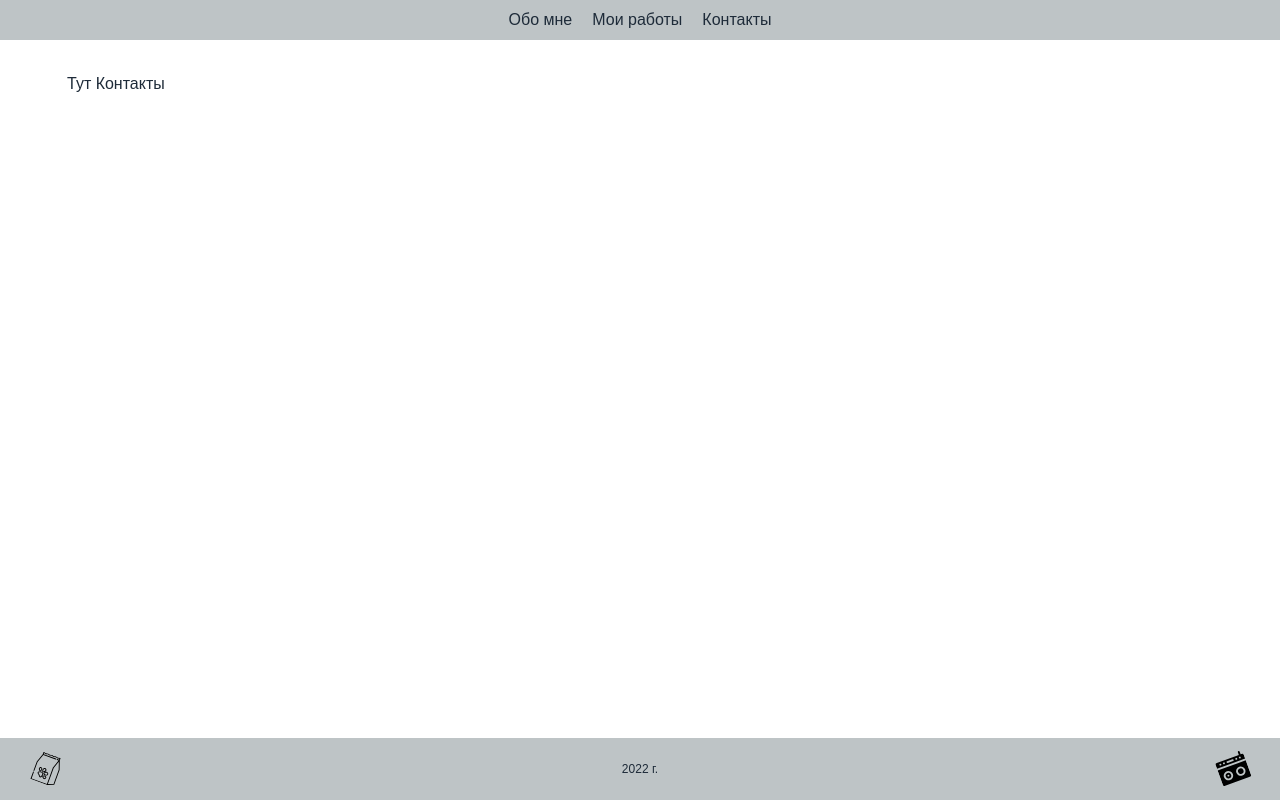
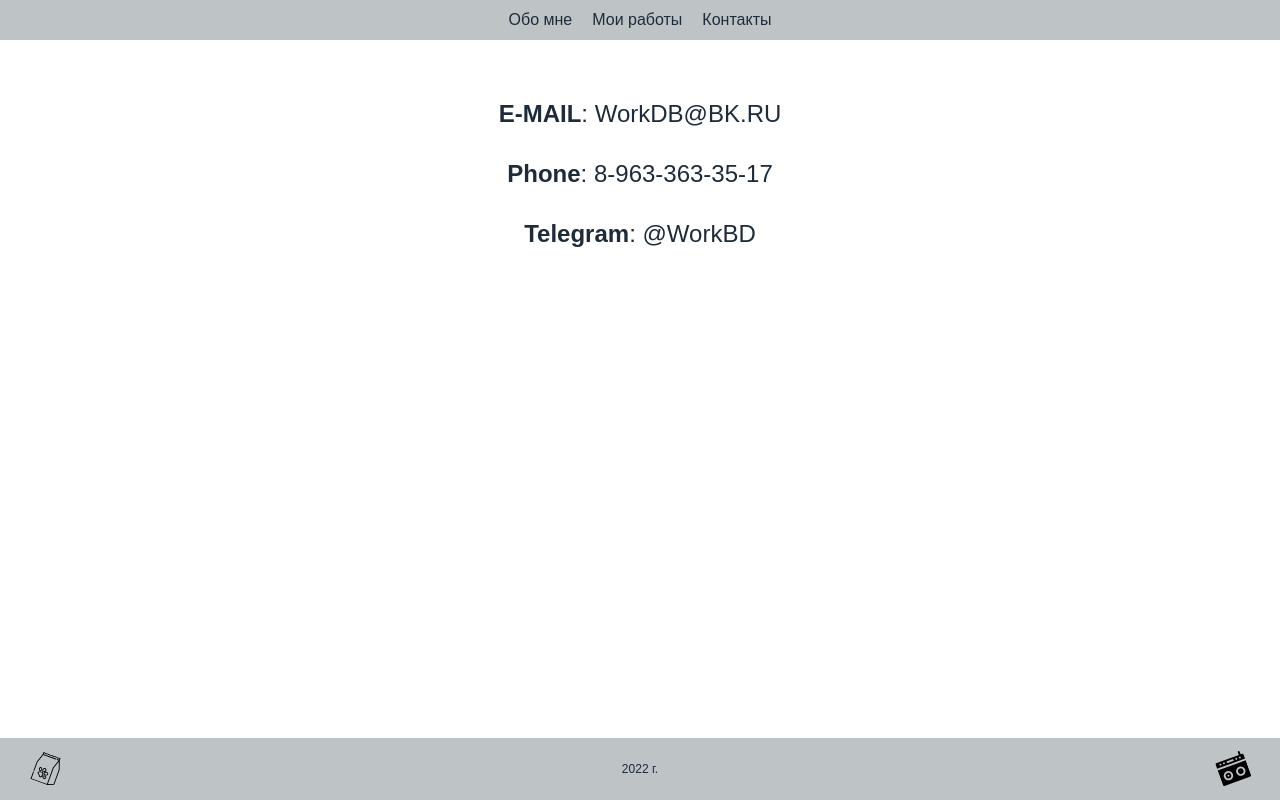
Before and after one commit to Lazard-Live/MyGallery, a React (Vite) app: page /contacts in a window 1280 px wide. Built offline with nearby package versions, Linux system fonts and the light colour scheme; a web font is replaced by a local one.

Commit message:
Добавил контакты

```diff
--- a/src/lib.scss
+++ b/src/lib.scss
@@ -15,3 +15,4 @@
 @import 'routes/error-page/404';
 @import 'routes/uikit/uikit';
 @import "routes/works/works";
+@import "routes/contacts/contacts";
--- a/src/routes/contacts/contacts.jsx
+++ b/src/routes/contacts/contacts.jsx
@@ -1,7 +1,17 @@
 export default function Contacts() {
     return (
-        <div id="contact">
-            <div>Тут Контакты</div>
+        <div className="contacts">
+            <div className="row contacts_row">
+                <div className="col-12 contacts_info">
+                    <b>E-MAIL</b>: <a href="mailto:workbd@bk.ru">WorkDB@BK.RU</a>
+                </div>
+                <div className="col-12 contacts_info">
+                    <b>Phone</b>: <a href="tel: +789633633517">8-963-363-35-17</a>
+                </div>
+                <div className="col-12 contacts_info">
+                    <b>Telegram</b>: <a href="https://t.me/workbd">@WorkBD</a>
+                </div>
+            </div>
         </div>
     );
 }
--- /dev/null
+++ b/src/routes/contacts/contacts.scss
@@ -0,0 +1,6 @@
+.contacts {
+    &_info {
+        text-align: center;
+        font-size: 24px;
+    }
+}
```
